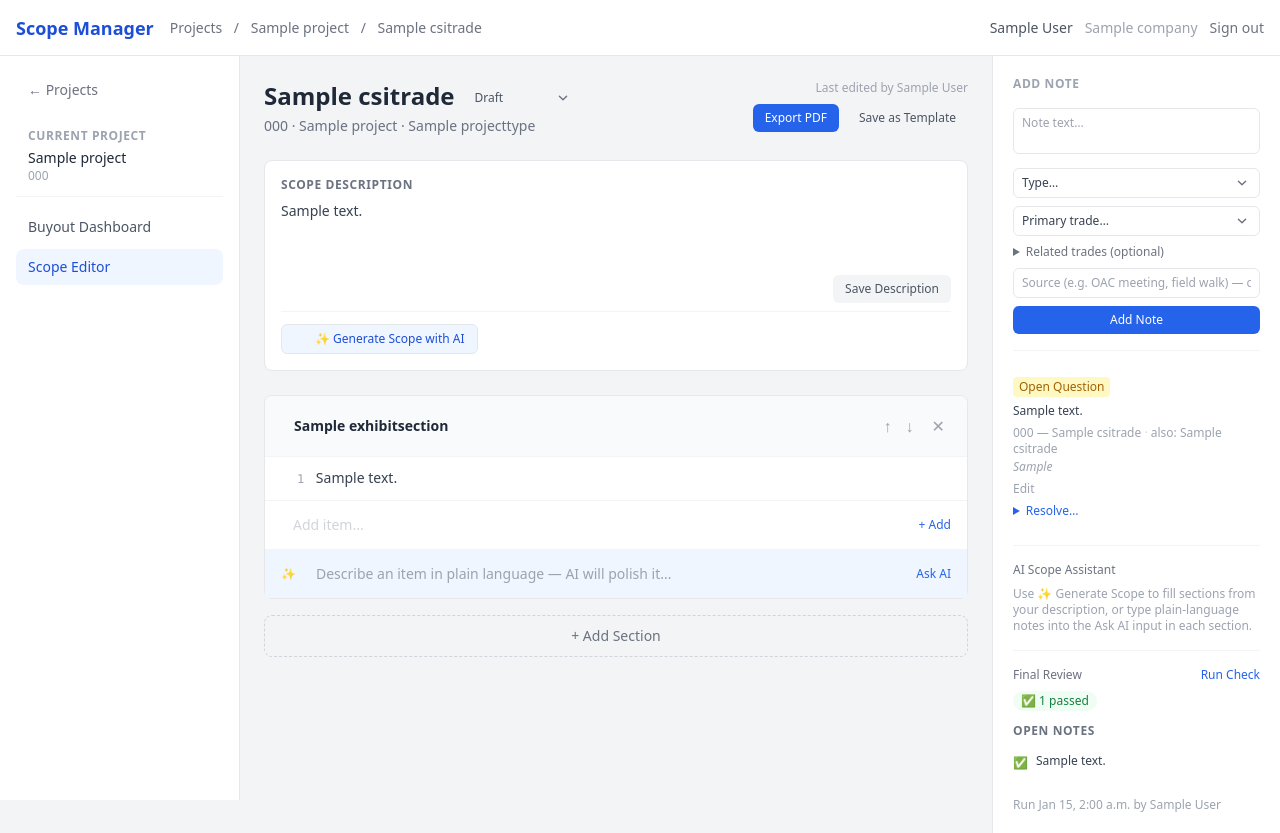
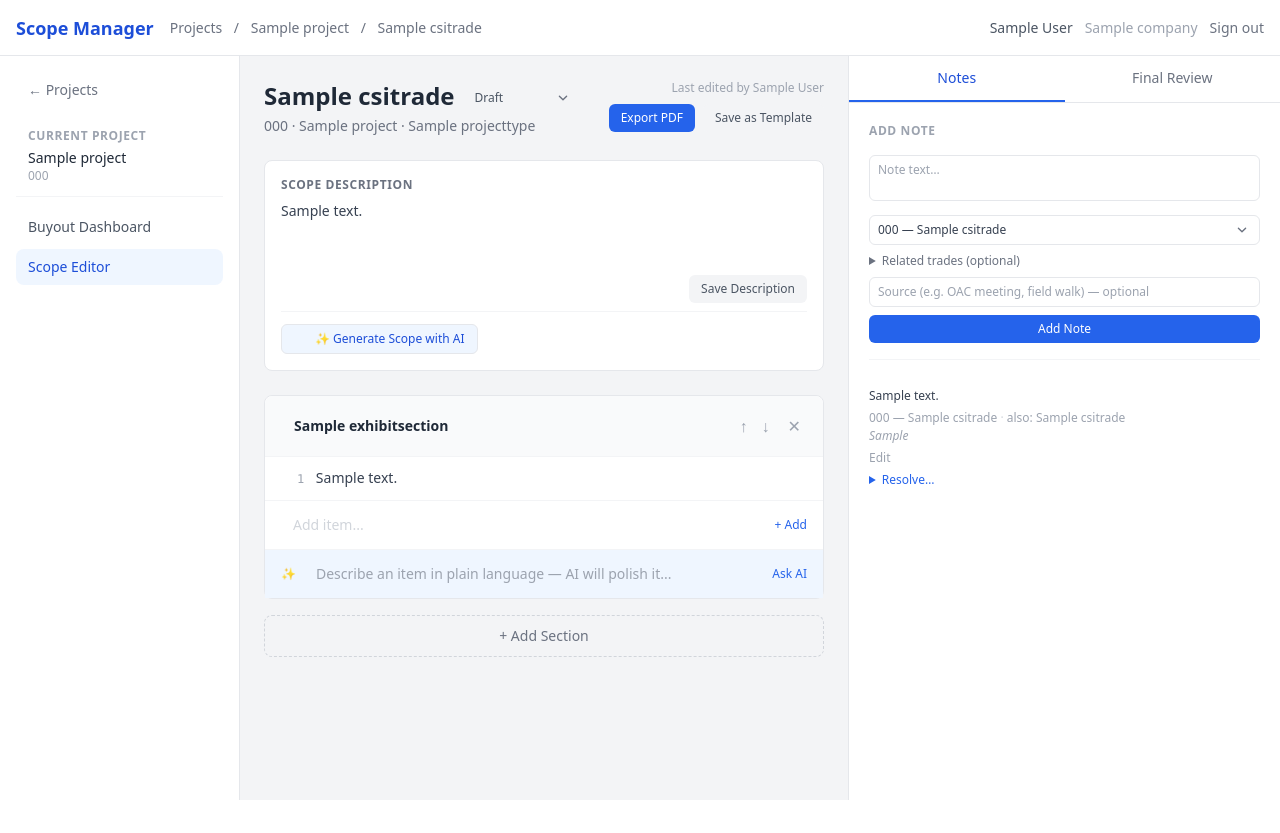
Before and after one commit to jmcuevas/scope-of-work-manager, a Django app: page /exhibits/1/ in a window 1280 px wide. After the commit the page ends 800 px from the top, so only its background shows below. Run offline with Django 5.2, Linux system fonts and the light colour scheme; a user stored in the database is signed in; tables that the repository leaves empty hold one stand-in row (values such as "Sample post"); some libraries are stand-ins or nearby versions.

Commit message:
Exhibit editor & notes UX improvements
- Scope items: click text to edit inline; trash icon replaces Delete button
- Right pane: widen to 27rem; tabbed Notes / Final Review; independent scroll
- Main content: centered between sidepanel and right pane
- Notes: hide type selector (defaults to SCOPE_CLARIFICATION); remove type badges from cards
- Note form: pre-select current trade as primary trade
- Layout: main and right pane independently scrollable via overflow-y-auto

Co-Authored-By: Claude Sonnet 4.6 <noreply@anthropic.com>

```diff
--- a/exhibits/views.py
+++ b/exhibits/views.py
@@ -125,14 +125,15 @@ def exhibit_editor(request, pk):
     # Notes sidebar context
     notes = Note.objects.none()
     note_form = None
+    current_trade = None
     if exhibit.project:
         try:
-            trade = Trade.objects.get(project=exhibit.project, csi_trade=exhibit.csi_trade)
+            current_trade = Trade.objects.get(project=exhibit.project, csi_trade=exhibit.csi_trade)
             from django.db.models import Q
             notes = (
                 Note.objects
                 .filter(project=exhibit.project)
-                .filter(Q(primary_trade=trade) | Q(related_trades=trade))
+                .filter(Q(primary_trade=current_trade) | Q(related_trades=current_trade))
                 .select_related('primary_trade__csi_trade', 'created_by', 'resolved_by')
                 .prefetch_related('related_trades__csi_trade')
                 .distinct()
@@ -155,6 +156,7 @@ def exhibit_editor(request, pk):
         'items_by_section': items_by_section,
         'notes': notes,
         'form': note_form,
+        'current_trade': current_trade,
         'ai_enabled': settings.AI_ENABLED,
         'latest_review': latest_review,
     })
--- a/templates/base.html
+++ b/templates/base.html
@@ -70,7 +70,7 @@
   <!-- ═══════════════════════════════════════════════
        BELOW NAVBAR: sidebar + content
   ══════════════════════════════════════════════════ -->
-  <div class="flex pt-14 min-h-screen">
+  <div class="flex h-screen overflow-hidden pt-14">
 
     <!-- LEFT SIDEBAR -->
     <aside class="fixed left-0 top-14 bottom-0 w-60 bg-white border-r border-gray-200 overflow-y-auto z-40">
@@ -80,10 +80,10 @@
     </aside>
 
     <!-- MAIN AREA (offset by sidebar width) -->
-    <div class="ml-60 flex flex-1">
+    <div class="ml-60 flex flex-1 overflow-hidden">
 
       <!-- CENTER: main content -->
-      <main class="flex-1 p-6 min-w-0">
+      <main class="flex-1 p-6 min-w-0 overflow-y-auto">
 
         <!-- Flash messages -->
         {% if messages %}
--- a/templates/exhibits/editor.html
+++ b/templates/exhibits/editor.html
@@ -37,7 +37,7 @@
 {% endblock %}
 
 {% block content %}
-<div class="max-w-3xl">
+<div class="max-w-3xl mx-auto">
 
   <!-- Exhibit header -->
   <div class="flex items-start justify-between mb-6">
@@ -145,28 +145,35 @@
 {% endblock %}
 
 {% block right_panel %}
-<aside class="w-72 shrink-0 border-l border-gray-200 bg-white p-5 overflow-y-auto">
+<aside class="w-[27rem] shrink-0 border-l border-gray-200 bg-white overflow-y-auto flex flex-col">
 
-  <!-- Notes sidebar -->
-  {% if exhibit.project %}
-    {% include "notes/partials/note_list.html" %}
-  {% else %}
-    <p class="text-xs text-gray-400 italic">Notes are only available on project exhibits.</p>
-  {% endif %}
+  <!-- Tab buttons -->
+  <div class="flex border-b border-gray-200 shrink-0">
+    <button id="tab-notes"
+            onclick="switchTab('notes')"
+            class="flex-1 px-4 py-3 text-sm font-medium text-primary-700 border-b-2 border-primary-600 bg-white transition-colors">
+      Notes
+    </button>
+    <button id="tab-review"
+            onclick="switchTab('review')"
+            class="flex-1 px-4 py-3 text-sm font-medium text-gray-500 hover:text-gray-700 border-b-2 border-transparent bg-white transition-colors">
+      Final Review
+    </button>
+  </div>
 
-  {% if ai_enabled %}
-  <div class="border-t border-gray-100 pt-4 mt-4">
-    <p class="text-xs font-medium text-gray-500 mb-2">AI Scope Assistant</p>
-    <p class="text-xs text-gray-400">
-      Use ✨ Generate Scope to fill sections from your description, or type plain-language notes into the Ask AI input in each section.
-    </p>
+  <!-- Notes panel -->
+  <div id="panel-notes" class="p-5 flex-1">
+    {% if exhibit.project %}
+      {% include "notes/partials/note_list.html" %}
+    {% else %}
+      <p class="text-xs text-gray-400 italic">Notes are only available on project exhibits.</p>
+    {% endif %}
   </div>
-  {% endif %}
 
-  <!-- Final Review -->
-  <div class="border-t border-gray-100 pt-4 mt-4">
-    <div class="flex items-center justify-between mb-2">
-      <p class="text-xs font-medium text-gray-500">Final Review</p>
+  <!-- Final Review panel -->
+  <div id="panel-review" class="p-5 flex-1 hidden">
+    <div class="flex items-center justify-between mb-3">
+      <p class="text-xs font-semibold text-gray-500 uppercase tracking-wider">Final Review</p>
       <form hx-post="{% url 'reviews:run' exhibit.pk %}"
             hx-target="#review-panel"
             hx-swap="outerHTML"
@@ -183,4 +190,26 @@
   </div>
 
 </aside>
+
+{% block extra_js %}{{ block.super }}
+<script>
+  function switchTab(tab) {
+    var tabs = ['notes', 'review'];
+    tabs.forEach(function(t) {
+      var btn = document.getElementById('tab-' + t);
+      var panel = document.getElementById('panel-' + t);
+      if (t === tab) {
+        btn.classList.add('text-primary-700', 'border-primary-600');
+        btn.classList.remove('text-gray-500', 'border-transparent');
+        panel.classList.remove('hidden');
+      } else {
+        btn.classList.remove('text-primary-700', 'border-primary-600');
+        btn.classList.add('text-gray-500', 'border-transparent');
+        panel.classList.add('hidden');
+      }
+    });
+  }
+</script>
 {% endblock %}
+
+{% endblock %}
--- a/templates/exhibits/partials/item.html
+++ b/templates/exhibits/partials/item.html
@@ -2,7 +2,11 @@
 <div id="item-{{ item.pk }}"
      class="flex items-start justify-between py-2.5 group hover:bg-gray-50 transition-colors"
      style="padding-left: {{ item.level|add:1 }}rem; padding-right: 1rem;">
-  <p class="text-sm text-gray-700 flex-1 leading-relaxed">
+  <p class="text-sm text-gray-700 flex-1 leading-relaxed cursor-pointer hover:text-primary-700 transition-colors"
+     hx-get="{% url 'exhibits:item_edit' exhibit.pk section.pk item.pk %}"
+     hx-target="#item-{{ item.pk }}"
+     hx-swap="outerHTML"
+     title="Click to edit">
     {% with number=numbers|get_item:item.pk %}
       {% if number %}
         <span class="text-gray-400 font-mono text-xs mr-2 select-none">{{ number }}</span>
@@ -39,18 +43,15 @@
             class="text-xs text-gray-400 hover:text-gray-700 px-1 py-0.5 rounded transition-colors">
       ←
     </button>
-    <button hx-get="{% url 'exhibits:item_edit' exhibit.pk section.pk item.pk %}"
-            hx-target="#item-{{ item.pk }}"
-            hx-swap="outerHTML"
-            class="text-xs text-gray-400 hover:text-primary-600 px-1.5 py-0.5 rounded transition-colors">
-      Edit
-    </button>
     <button hx-post="{% url 'exhibits:item_delete' exhibit.pk section.pk item.pk %}"
             hx-target="#items-{{ section.pk }}"
             hx-swap="innerHTML"
             hx-confirm="Delete this item and any sub-items?"
-            class="text-xs text-gray-400 hover:text-red-500 px-1.5 py-0.5 rounded transition-colors">
-      Delete
+            title="Delete"
+            class="text-gray-400 hover:text-red-500 px-1 py-0.5 rounded transition-colors">
+      <svg xmlns="http://www.w3.org/2000/svg" class="w-3.5 h-3.5" viewBox="0 0 20 20" fill="currentColor">
+        <path fill-rule="evenodd" d="M9 2a1 1 0 00-.894.553L7.382 4H4a1 1 0 000 2v10a2 2 0 002 2h8a2 2 0 002-2V6a1 1 0 100-2h-3.382l-.724-1.447A1 1 0 0011 2H9zM7 8a1 1 0 012 0v6a1 1 0 11-2 0V8zm5-1a1 1 0 00-1 1v6a1 1 0 102 0V8a1 1 0 00-1-1z" clip-rule="evenodd" />
+      </svg>
     </button>
   </div>
 </div>
--- a/templates/notes/partials/note_card.html
+++ b/templates/notes/partials/note_card.html
@@ -1,20 +1,11 @@
 <div id="note-{{ note.pk }}"
      class="py-2.5 border-b border-gray-100 last:border-0">
 
-  <!-- Type badge + status -->
-  <div class="flex items-center justify-between mb-1">
-    <span class="text-xs font-medium px-1.5 py-0.5 rounded
-      {% if note.note_type == 'OPEN_QUESTION' %}bg-yellow-100 text-yellow-700
-      {% elif note.note_type == 'SCOPE_CLARIFICATION' %}bg-blue-100 text-blue-700
-      {% elif note.note_type == 'MEANS_METHODS' %}bg-gray-100 text-gray-600
-      {% elif note.note_type == 'OWNER_ARCHITECT_DIRECTION' %}bg-green-100 text-green-700
-      {% endif %}">
-      {{ note.get_note_type_display }}
-    </span>
-    {% if note.status == 'RESOLVED' %}
-      <span class="text-xs text-green-600 font-medium">✓ Resolved</span>
-    {% endif %}
+  {% if note.status == 'RESOLVED' %}
+  <div class="flex justify-end mb-1">
+    <span class="text-xs text-green-600 font-medium">✓ Resolved</span>
   </div>
+  {% endif %}
 
   <!-- Note text -->
   <p class="text-xs text-gray-700 leading-relaxed mb-1">{{ note.text }}</p>
--- a/templates/notes/partials/note_form.html
+++ b/templates/notes/partials/note_form.html
@@ -13,15 +13,7 @@
             required
             class="w-full text-xs text-gray-700 border border-gray-200 rounded-md px-2 py-1.5 focus:outline-none focus:ring-2 focus:ring-primary-400 resize-none"></textarea>
 
-  <!-- Type -->
-  <select name="note_type"
-          required
-          class="w-full text-xs text-gray-700 border border-gray-200 rounded-md px-2 py-1.5 focus:outline-none focus:ring-2 focus:ring-primary-400">
-    <option value="">Type…</option>
-    {% for value, label in form.fields.note_type.choices %}
-      {% if value %}<option value="{{ value }}">{{ label }}</option>{% endif %}
-    {% endfor %}
-  </select>
+  <input type="hidden" name="note_type" value="SCOPE_CLARIFICATION">
 
   <!-- Primary trade -->
   <select name="primary_trade"
@@ -29,7 +21,9 @@
           class="w-full text-xs text-gray-700 border border-gray-200 rounded-md px-2 py-1.5 focus:outline-none focus:ring-2 focus:ring-primary-400">
     <option value="">Primary trade…</option>
     {% for trade in form.fields.primary_trade.queryset %}
-      <option value="{{ trade.pk }}">{{ trade.csi_trade.csi_code }} — {{ trade.csi_trade.name }}</option>
+      <option value="{{ trade.pk }}" {% if current_trade and trade.pk == current_trade.pk %}selected{% endif %}>
+        {{ trade.csi_trade.csi_code }} — {{ trade.csi_trade.name }}
+      </option>
     {% endfor %}
   </select>
 
```
Also changed, not shown: templates/notes/partials/note_edit_form.html (+1 -10 lines).
